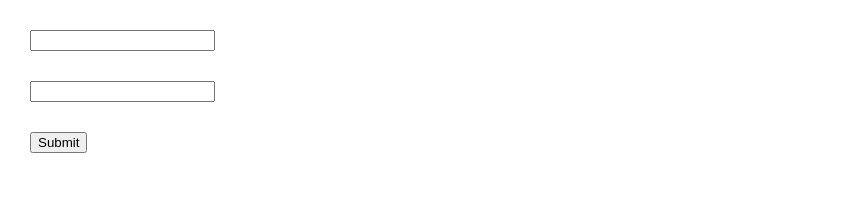
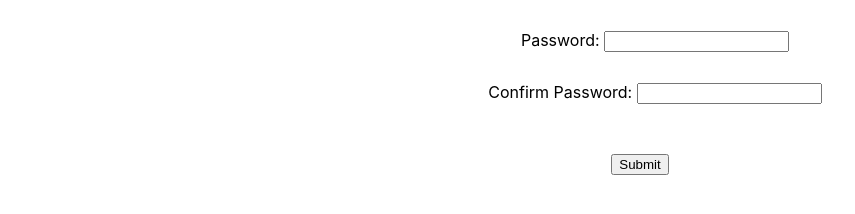
Before and after one commit to trinhdan5555/password-validation, a React app: page / in a window 1280 px wide. Shown: the whole page, without its empty margins (0-855 px from the left). Built offline with nearby package versions, Linux system fonts and the light colour scheme.

Commit message:
add label

```diff
--- a/src/components/Form.jsx
+++ b/src/components/Form.jsx
@@ -38,15 +38,17 @@ class Form extends Component {
 						type="password"
 						value={this.state.passwordText}
 						onChange={this.handlePasswordChange}
+						labelName="Password"
 					></InputField>
 					<InputField
 						type="password"
 						value={this.state.confirmPasswordText}
 						onChange={this.handleConfirmPasswordChange}
+						labelName="Confirm Password"
 					></InputField>
 				</form>
 				{ this.state.validationResultText && <label className="vertical">{this.state.validationResultText}</label> }
-				<button className="vertical" onClick={this.submit}>Submit</button>
+				<button className="margin-Top" onClick={this.submit}>Submit</button>
 			</div>
 		);
 	}
--- a/src/components/InputField.jsx
+++ b/src/components/InputField.jsx
@@ -1,10 +1,12 @@
-export const InputField = ({ type, value, onChange }) => {
+export const InputField = ({ type, value, onChange, labelName }) => {
 	return (
-		<input
-			className="vertical"
-			type={type}
-			value={value}
-			onChange={onChange}
-		/>
+		<div className="vertical">
+			<label>{`${labelName}: `}</label>
+			<input
+				type={type}
+				value={value}
+				onChange={onChange}
+			/>
+		</div>
 	);
 }
--- a/src/css/Form.css
+++ b/src/css/Form.css
@@ -3,3 +3,7 @@
     margin-top: 30px;
     margin-left: 30px;
 }
+
+.margin-Top {
+    margin-top: 50px;
+}
```
